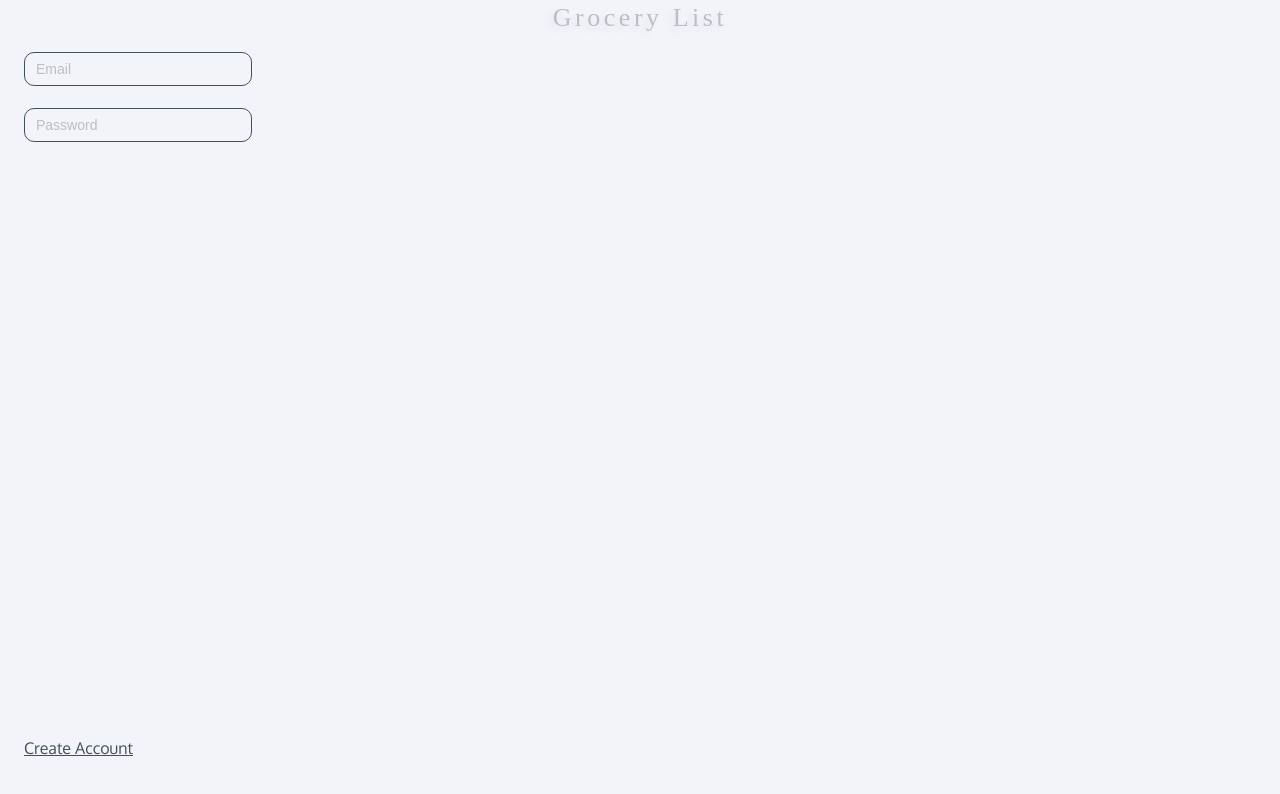
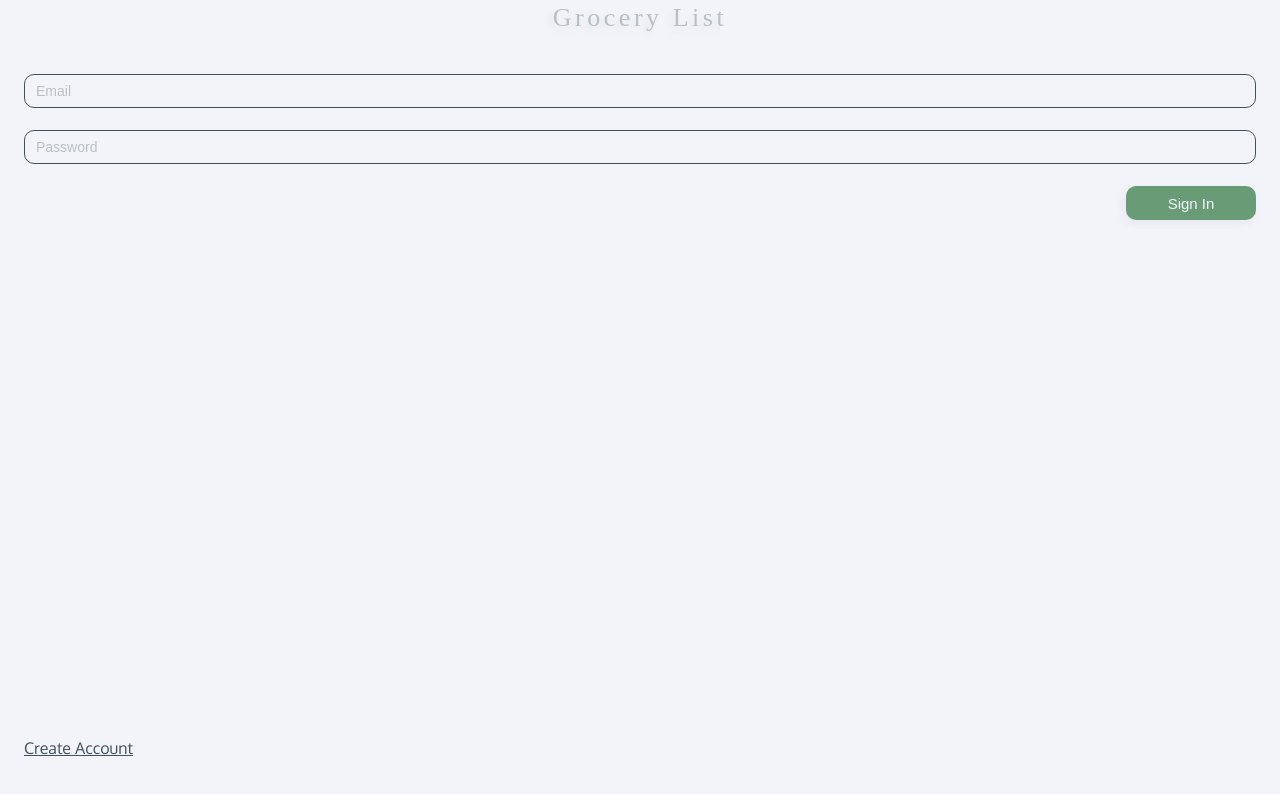
Before and after one commit to shelchkov/Grocery-List, a React (Create React App) app: page / in a window 1280 px wide. Shown: the top 794 px of the page. Built offline with nearby package versions, Linux system fonts and the light colour scheme; no server answers; a web font is replaced by a local one.

Commit message:
Add button and fix input styles #37

```diff
--- a/src/components/button/button.tsx
+++ b/src/components/button/button.tsx
@@ -51,6 +51,7 @@ const buttons = {
 	[BtnTypes.Plus]: PlusBtn,
 	[BtnTypes.ShareList]: ShareListBtn,
 	[BtnTypes.SignOut]: SignOutBtn,
+	[BtnTypes.SignIn]: ShareListBtn,
 }
 
 export const Button = ({
--- a/src/components/input/error-message.tsx
+++ b/src/components/input/error-message.tsx
@@ -1,5 +1,4 @@
 import React, { ReactElement } from "react"
-
 import styled from "styled-components"
 
 import { colors } from "../../utils/styles"
--- a/src/components/input/input.tsx
+++ b/src/components/input/input.tsx
@@ -9,11 +9,12 @@ interface Props {
 	placeholder?: string
 	onChange?: (event: React.ChangeEvent<HTMLInputElement>) => void
 	errorMessage?: string
+	style?: Styles
 }
 
 const InputComponent = styled.input`
 	height: 30px;
-	min-width: 213px;
+	min-width: ${(p): string => p.width ? p.width.toString() : "213px"};
 	padding-left: 11px;
 
 	color: ${colors.darkBlue};
@@ -33,10 +34,15 @@ const InputComponent = styled.input`
 export const Input = ({
 	placeholder,
 	onChange,
-	errorMessage
+	errorMessage,
+	style,
 }: Props): ReactElement => (
 	<>
-		<InputComponent placeholder={placeholder} onChange={onChange} />
+		<InputComponent
+			placeholder={placeholder}
+			onChange={onChange}
+			width={style && style.width}
+		/>
 		<ErrorMessage message={errorMessage} />
 	</>
 )
--- a/src/components/sign-in/sign-in.form.tsx
+++ b/src/components/sign-in/sign-in.form.tsx
@@ -1,6 +1,10 @@
 import React, { ReactElement, useState } from "react"
+import styled from "styled-components"
 
 import { Input } from "../input/input"
+import { Button } from "../button/button"
+
+import { BtnTypes, ButtonTypes } from "../../utils/enums"
 
 enum SignInInputs {
 	email = "email",
@@ -11,6 +15,15 @@ interface FormData {
 	[SignInInputs.email]?: string,
 	[SignInInputs.password]?: string
 }
+
+const SignInContainer = styled.div`
+	margin-top: 22px;
+`
+
+const ButtonContainer = styled.div`
+	display: flex;
+	justify-content: flex-end;
+`
 
 export const SignInForm = (): ReactElement => {
 	const [formData, setFormData] = useState<FormData>()
@@ -24,19 +37,33 @@ export const SignInForm = (): ReactElement => {
 		event: React.FormEvent<HTMLFormElement>
 	): void => {
 		event.preventDefault()
+
+		console.log(formData)
 	}
 
 	return (
 		<form onSubmit={handleSubmit}>
+			<SignInContainer>
 				<Input
 					placeholder="Email"
 					onChange={handleInputChange(SignInInputs.email)}
+					style={{ width:"fill-available" }}
 				/>
 
 				<Input
 					placeholder="Password"
 					onChange={handleInputChange(SignInInputs.password)}
+					style={{ width:"fill-available" }}
 				/>
+
+				<ButtonContainer>
+					<Button
+						buttonType={BtnTypes.SignIn}
+						text="Sign In"
+						type={ButtonTypes.submit}
+					/>
+				</ButtonContainer>
+			</SignInContainer>
 		</form>
 	)
 }
--- a/src/utils/enums.ts
+++ b/src/utils/enums.ts
@@ -3,6 +3,7 @@ export enum BtnTypes {
 	Plus = "Plus",
 	ShareList = "ShareList",
 	SignOut = "SignOut",
+	SignIn = "SignIn",
 }
 
 export enum ButtonTypes {
```
Lines whose indentation alone changed are shown as unchanged.
